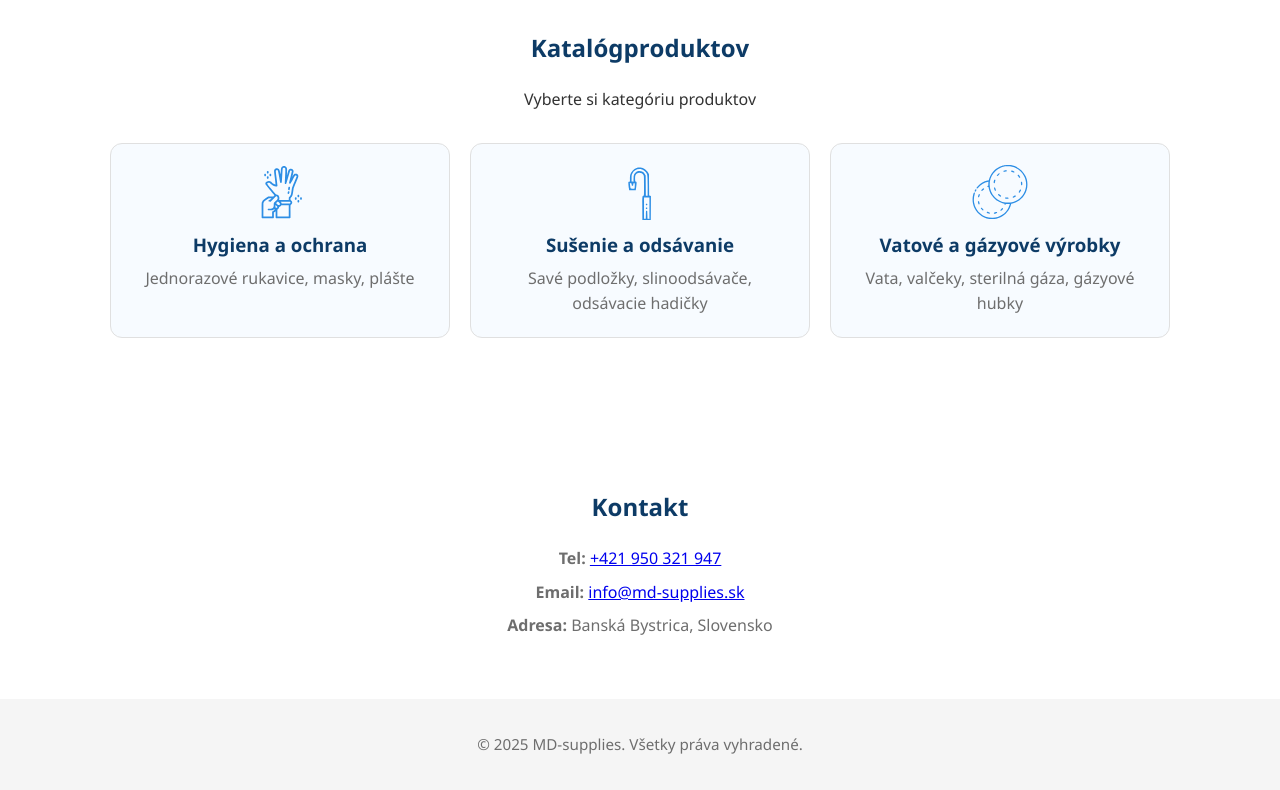
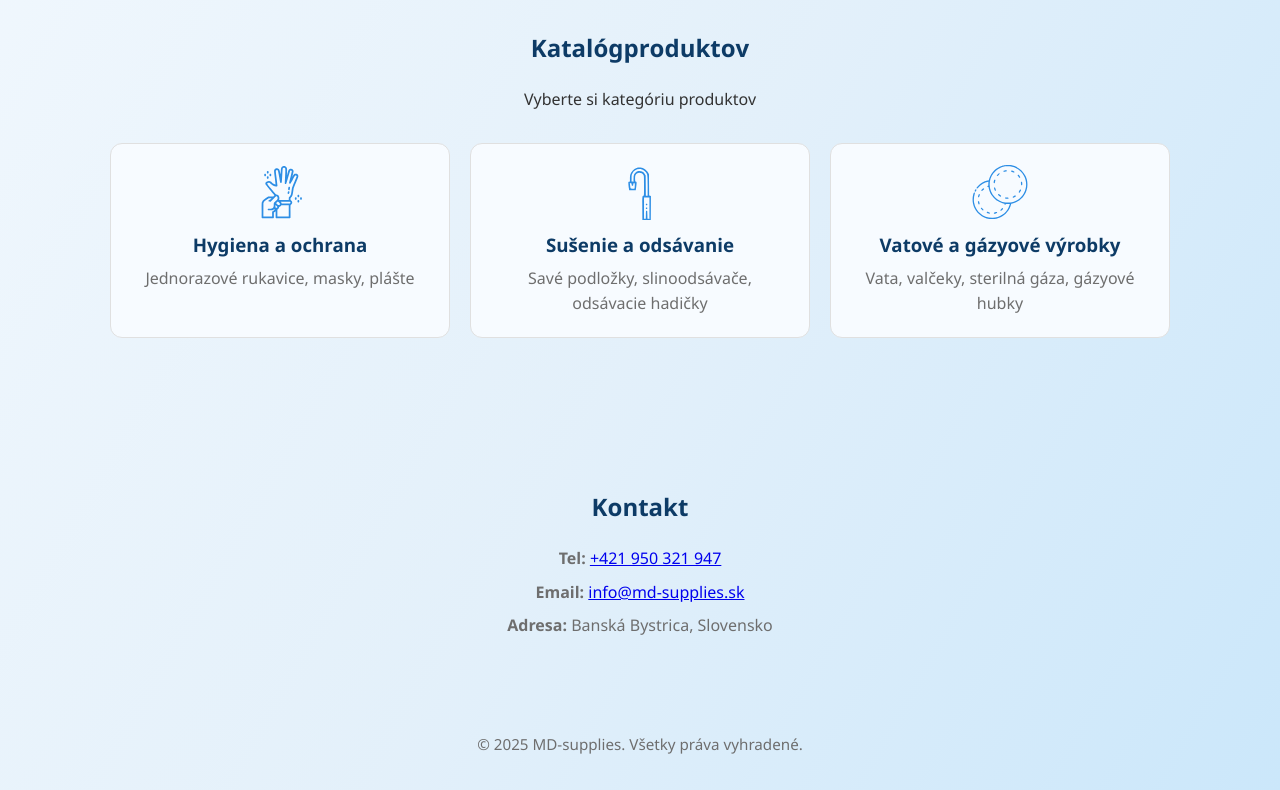
Before and after one commit to MishaSimonian/MD-supplies_web_site, a plain HTML site: page index.html in a window 1280 px wide. Shown: the part 897-1687 px from the top of the page. Drawn offline with Linux system fonts and the light colour scheme.

Commit message:
Add gradient background to the site for improved visual style.

```diff
--- a/css/style.css
+++ b/css/style.css
@@ -14,7 +14,7 @@ html, body { margin: 0; padding: 0; }
 body {
   font-family: 'Segoe UI', Arial, sans-serif;
   color: #333;
-  background: var(--bg);
+  background: linear-gradient(120deg, #F7FBFF 0%, #e3f0fa 60%, #cbe7fa 100%);
   line-height: 1.6;
 }
 img { max-width: 100%; display: block; }
@@ -27,7 +27,7 @@ img { max-width: 100%; display: block; }
 
 /* Header */
 .site-header {
-  background: #fff;
+  background: transparent;
   border-bottom: 2px solid #EAEAEA;
 }
 .header-inner {
@@ -183,6 +183,7 @@ img { max-width: 100%; display: block; }
   gap: 20px;
   margin: 30px 0 10px;
 }
+
 .category-card {
   display: flex;
   flex-direction: column;
@@ -241,7 +242,7 @@ img { max-width: 100%; display: block; }
 
 /* Footer */
 .site-footer {
-  background: #F5F5F5;
+  background: transparent;
   color: var(--gray);
   text-align: center;
   padding: 18px 0;
```
